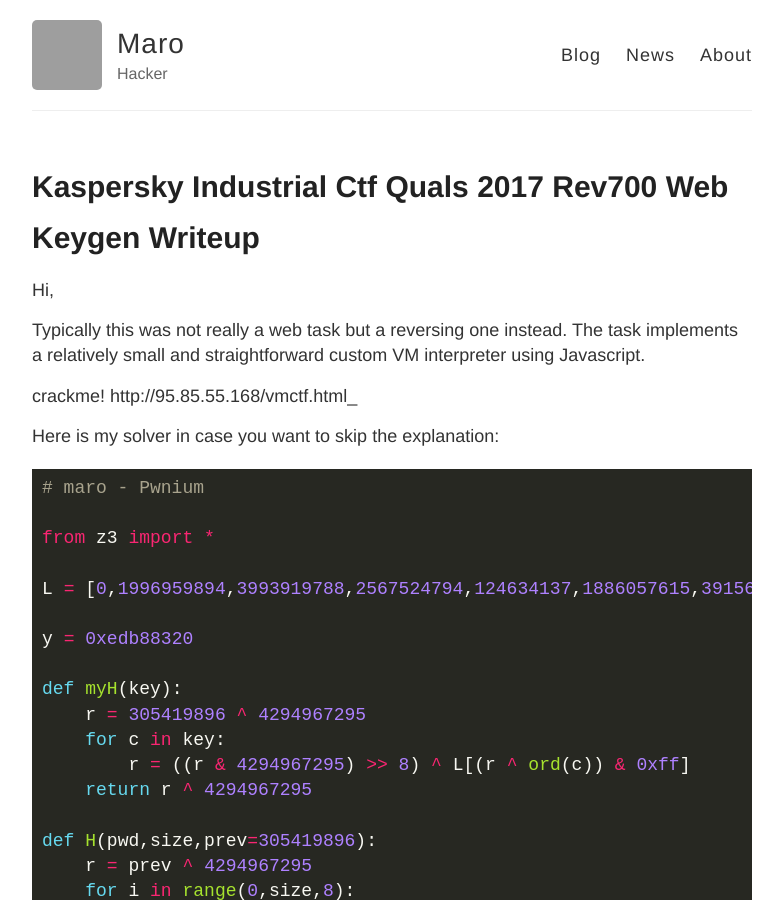
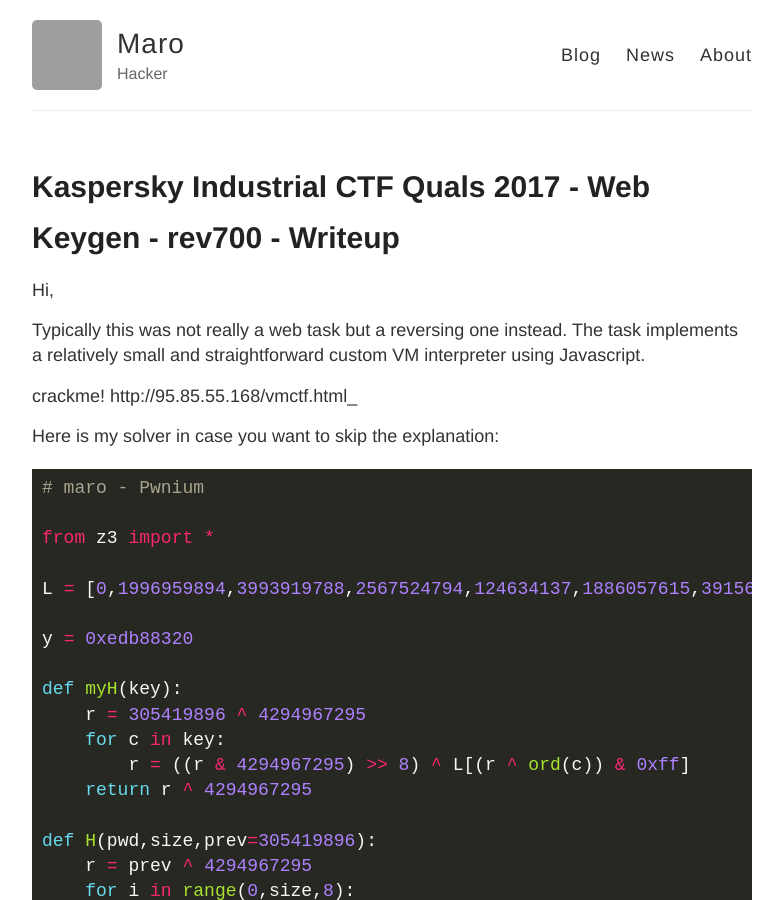
Before and after one commit to maroueneboubakri/maroueneboubakri.github.io, a Jekyll site: the page built from _posts/2017-10-08-Kaspersky-Industrial-CTF-Quals-2017-rev700-Web-Keygen-Writeup.md, in a window 1280 px wide and 900 px high. Shown: the whole window, without its empty margins (248-1031 px from the left). Built offline with Jekyll 4.4.1, drawn with Linux system fonts in a browser that asks for light colours; our own code applies the rules of GitHub Pages for plain Markdown files; part of the change alters nothing that is shown; grey boxes are pictures that could not be loaded.

```diff
--- a/_posts/2017-10-08-Kaspersky-Industrial-CTF-Quals-2017-rev700-Web-Keygen-Writeup.md
+++ b/_posts/2017-10-08-Kaspersky-Industrial-CTF-Quals-2017-rev700-Web-Keygen-Writeup.md
@@ -1,3 +1,8 @@
+---
+title: Kaspersky Industrial CTF Quals 2017 - Web Keygen - rev700 - Writeup
+---
+
+
 Hi,
 
 Typically this was not really a web task but a reversing one instead. The task implements a relatively small and straightforward custom VM interpreter using Javascript.
```
